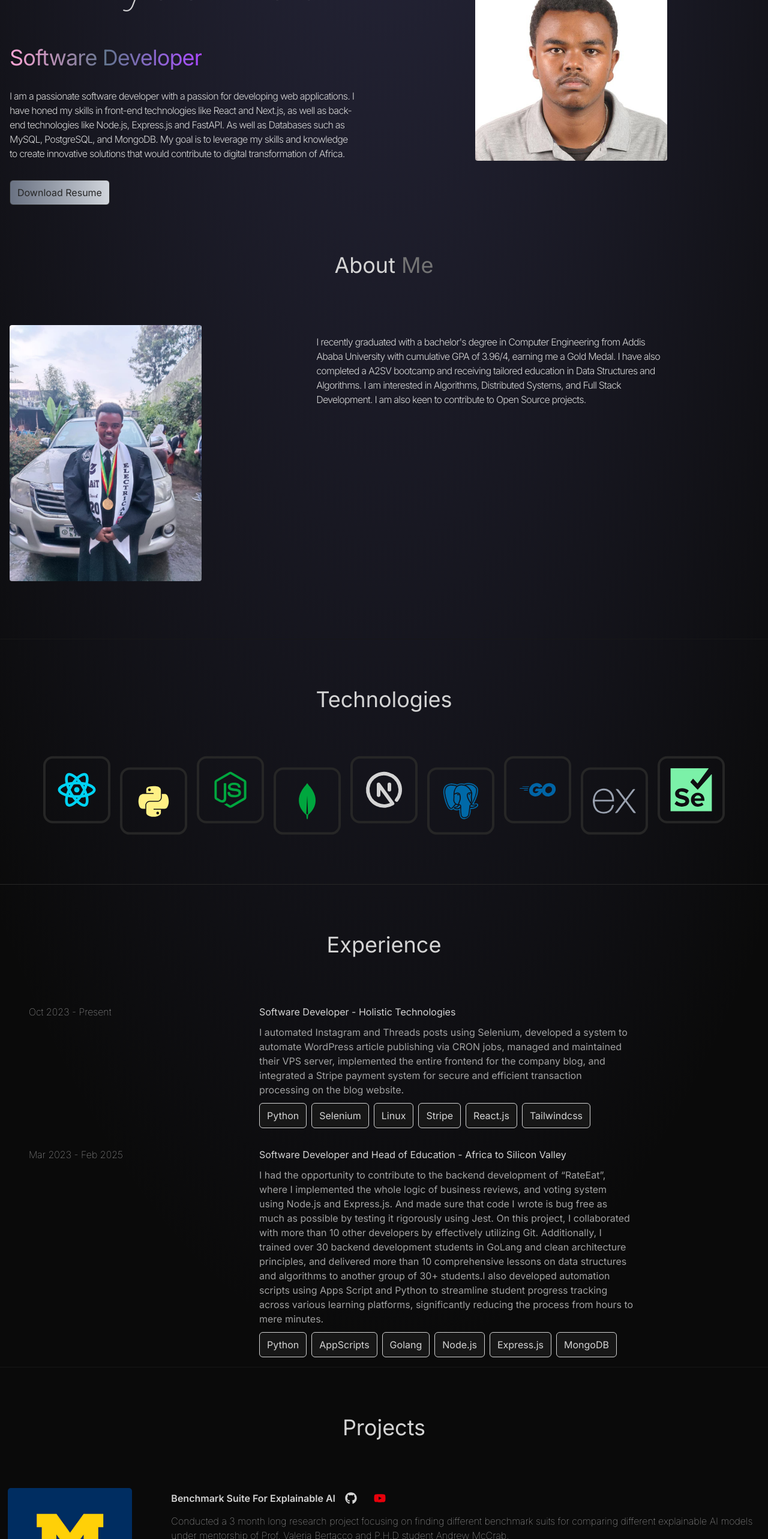
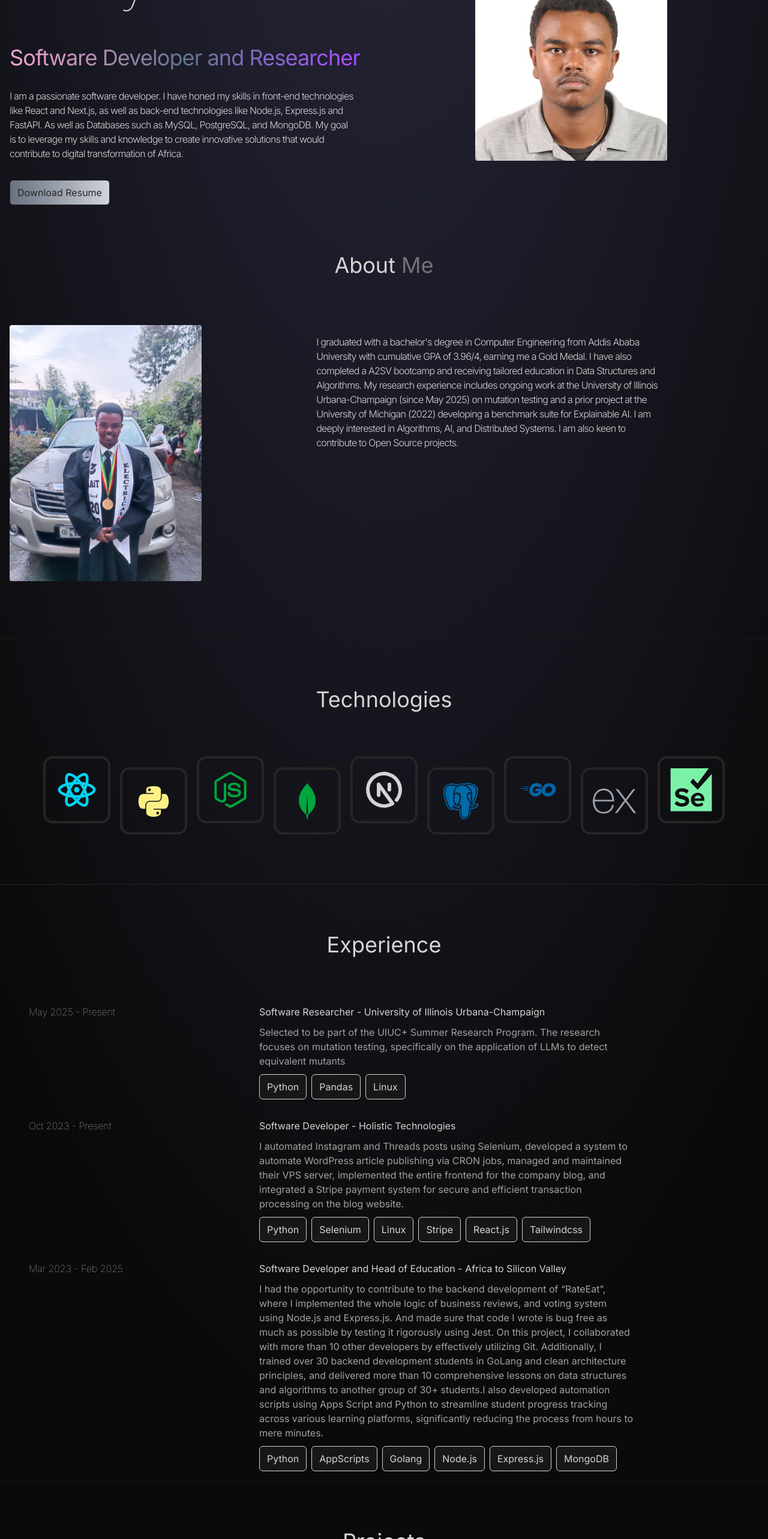
Before and after one commit to MilkiyasGebru/milkiyas-portfolio, a Next.js app: page / in a window 1280 px wide. Shown: the part 180-2746 px from the top of the page at 60% size. Built offline with nearby package versions, Linux system fonts and the light colour scheme.

Commit message:
Updated my website to included upto date information

```diff
--- a/components/Hero.jsx
+++ b/components/Hero.jsx
@@ -12,12 +12,12 @@ export default function Hero() {
                         <h1 className="text-8xl tracking-tight pb-16 font-thin ">Milkiyas Gebru</h1>
                         <span
 
-                            className="bg-gradient-to-r from-pink-300 via-slate-500 to-purple-500 bg-clip-text text-4xl tracking-tight text-transparent">Software Developer</span>
+                            className="bg-gradient-to-r from-pink-300 via-slate-500 to-purple-500 bg-clip-text text-4xl tracking-tight text-transparent">Software Developer and Researcher</span>
                         <p
 
                             className="my-2 font-light tracking-tighter py-6 max-w-xl">{HERO_CONTENT}</p>
 
-                        <a className="px-3 py-2 border border-neutral-800 rounded-md self-start bg-gradient-to-l from-gray-300 to-gray-500 text-neutral-800" href="/MILKIYAS_GEBRU_CV.pdf" download="MilkiyasGebruCV.pdf">Download Resume</a>
+                        <a className="px-3 py-2 border border-neutral-800 rounded-md self-start bg-gradient-to-l from-gray-300 to-gray-500 text-neutral-800" href="/Milkiyas-Gebremichael-Gebru-Resume.pdf" download="MilkiyasGebruCV.pdf">Download Resume</a>
                     </div>
                 </div>
                 <div className="w-full lg:w-1/2 lg:p-8">
--- a/components/Project.jsx
+++ b/components/Project.jsx
@@ -36,6 +36,16 @@ export default function Project(){
 
                                     </div>}
 
+                                {project.youtube !== "" &&
+                                    <div  className=" px-3 py-2  text-xl text-red-600 hover:text-2xl duration-500">
+                                        <Link href={project.youtube} target="_blank">
+                                            <FaYoutube/>
+
+                                        </Link>
+
+                                    </div>}
+
+
                                 {project.github !== "" &&
                                     <div  className=" px-3 py-2  text-xl hover:text-2xl">
                                         <Link href={project.github} target="_blank">
@@ -44,14 +54,6 @@ export default function Project(){
 
                                     </div>}
 
-                                {project.youtube !== "" &&
-                                    <div  className=" px-3 py-2  text-xl text-red-600 hover:text-2xl duration-500">
-                                        <Link href={project.youtube} target="_blank">
-                                            <FaYoutube/>
-
-                                        </Link>
-
-                                    </div>}
 
                             </div>
                             <p className="font-thin">{project.description}</p>
--- a/constant.js
+++ b/constant.js
@@ -1,14 +1,25 @@
 
 export const HERO_CONTENT = `
-I am a passionate software developer with a passion for developing web applications.
+I am a passionate software developer.
 I have honed my skills in front-end technologies like React and Next.js, as well as back-end technologies like Node.js, Express.js and FastAPI. As well as Databases such as MySQL, PostgreSQL, and MongoDB.
  My goal is to leverage my skills and knowledge to create innovative solutions that would contribute to digital transformation of Africa.`;
 
-export const ABOUT_TEXT="I recently graduated with a bachelor's degree in Computer Engineering from Addis Ababa University with cumulative GPA of 3.96/4, earning me a Gold Medal. I have also completed a A2SV bootcamp and receiving tailored education in Data Structures and Algorithms. I am interested in Algorithms, Distributed Systems, and Full Stack Development. I am also keen to contribute to Open Source projects. "
+export const ABOUT_TEXT="I  graduated with a bachelor's degree in Computer Engineering from Addis Ababa University with cumulative GPA of 3.96/4, earning me a Gold Medal." +
+    " I have also completed a A2SV bootcamp and receiving tailored education in Data Structures and Algorithms." +
+     " My research experience includes ongoing work at the University of Illinois Urbana-Champaign (since May 2025) on mutation testing and a prior project at the University of Michigan (2022) developing a benchmark suite for Explainable AI." +
+    " I am deeply interested in Algorithms, AI, and Distributed Systems. I am also keen to contribute to Open Source projects. "
 
 
 export const EXPERIENCES = [
 
+  {
+    role : "Software Researcher",
+    company: "University of Illinois Urbana-Champaign\n",
+    year: "May 2025 - Present",
+    description: "Selected to be part of the UIUC+ Summer Research Program. The research focuses on mutation testing, specifically on the application of LLMs to detect equivalent mutants",
+    technologies: ["Python", "Pandas", "Linux",]
+
+  },
   {
     role : "Software Developer",
     company: "Holistic Technologies",
@@ -36,12 +47,14 @@ export const PROJECTS = [
   {
     title: "Benchmark Suite For Explainable AI",
     image: "/michigan.png",
-    description: "Conducted a 3 month long research project focusing on finding different benchmark suits for comparing different explainable AI models under mentorship of Prof. Valeria Bertacco and P.H.D student Andrew McCrab.",
+    description: "Conducted a 3 month long research project focusing on creating a flexible benchmark suite to evaluate AI models and explainers \n" +
+        "with explainability metrics using various datasets under the mentorship of Prof. Valeria Bertacco and Dr. Andrew McCrabb.",
 
     technologies: ["Python", "Pandas", "Numpy"],
     github:"https://github.com/AURA2022-Valeria/BeXAI",
-    website:"",
-    youtube:"https://www.youtube.com/watch?v=RRyJ8oesyJU"
+
+    youtube:"https://www.youtube.com/watch?v=RRyJ8oesyJU",
+    website:"https://adacenter.org/bexai/"
   },
   {
     title: "RateEat Website",
```
Also changed, not shown: 2 other files (tests, documents, lock files or other folders).
